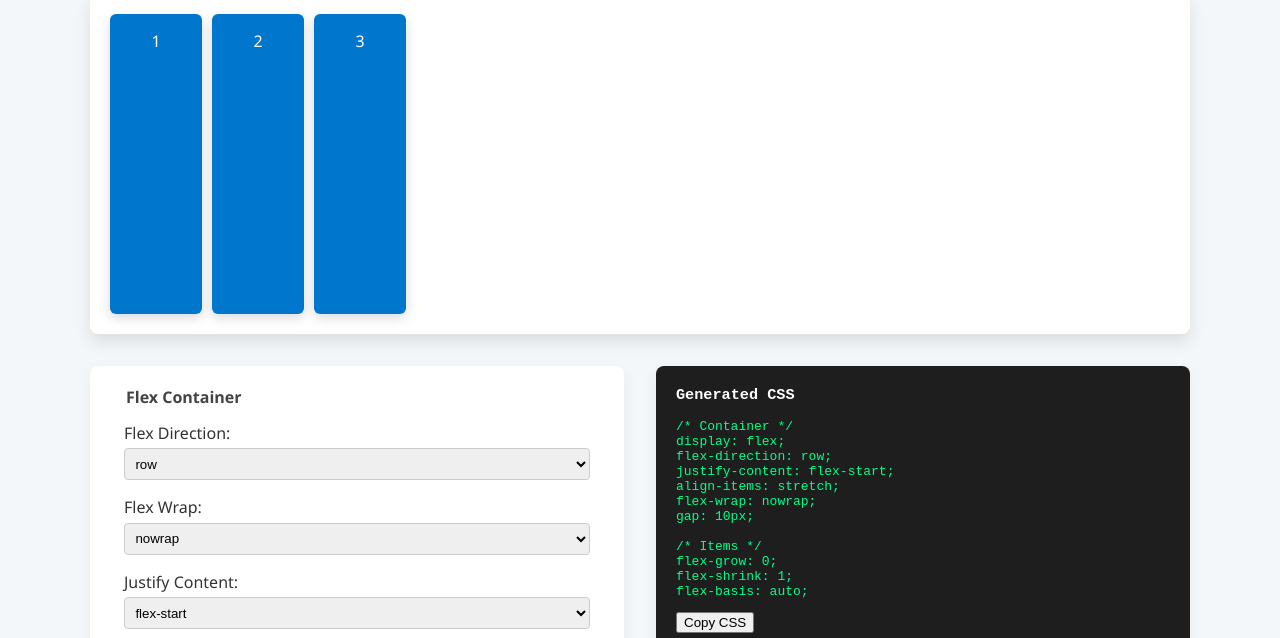
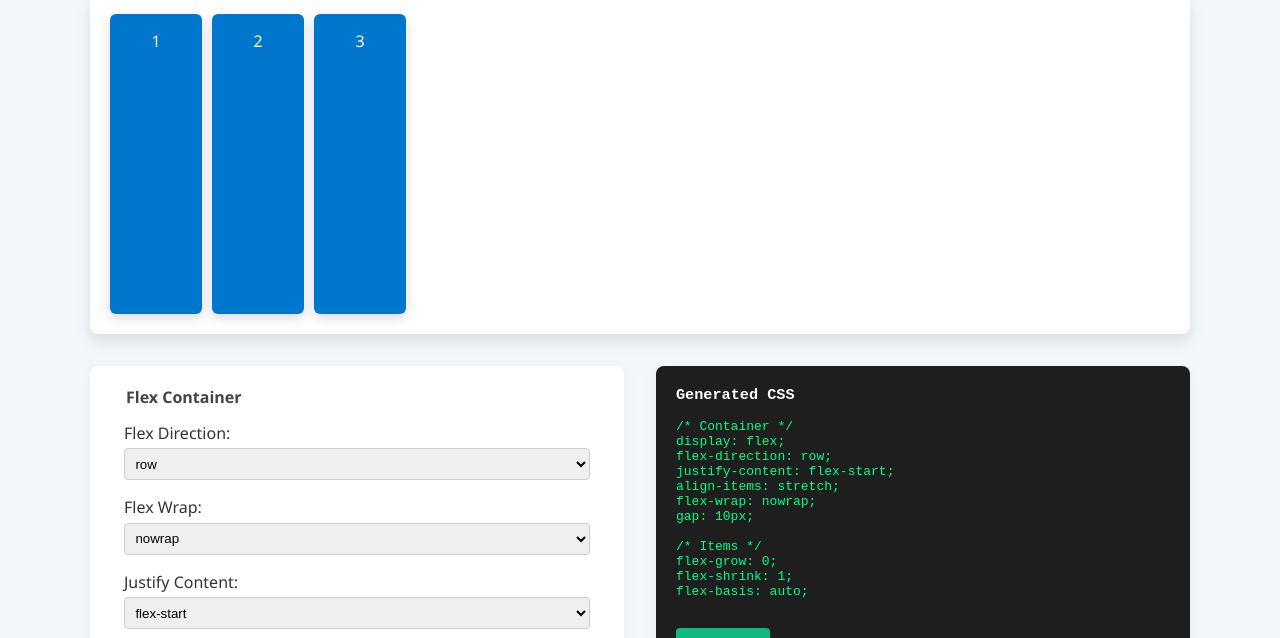
Before and after one commit to Alor-UX/Flexbox-CSS-Generator, a plain HTML site: page index.html in a window 1280 px wide. Shown: the part 107-745 px from the top of the page. Drawn offline with Linux system fonts and the light colour scheme.

Commit message:
Update style.css

```diff
--- a/style.css
+++ b/style.css
@@ -79,6 +79,15 @@ input[type="text"] {
    border: 1px solid #ccc;
    border-radius: 4px;
 }
+button {
+   margin-top: 1rem;
+   padding: 0.5rem 1rem;
+   background: #10b981;
+   color: white;
+   border: none;
+   border-radius: 4px;
+   cursor: pointer;
+}
 
 .css-code {
    flex: 1;
```
